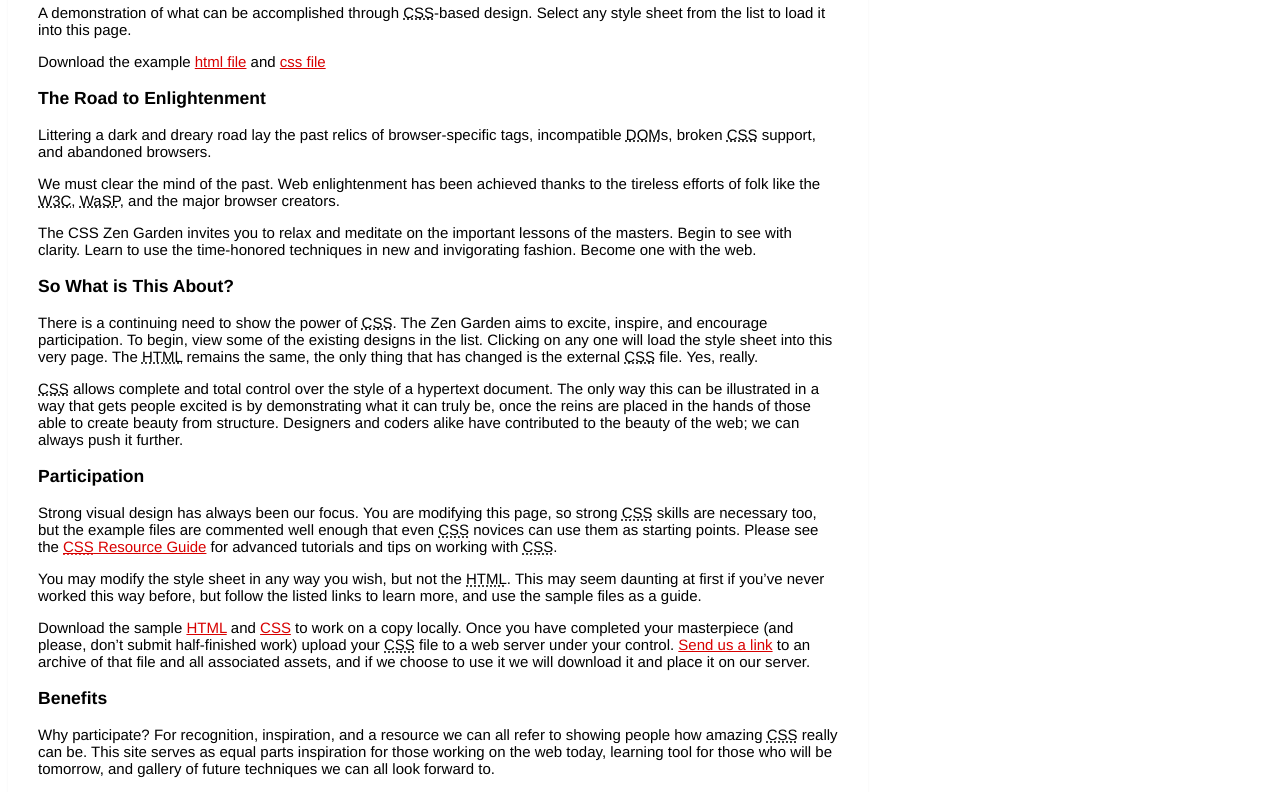
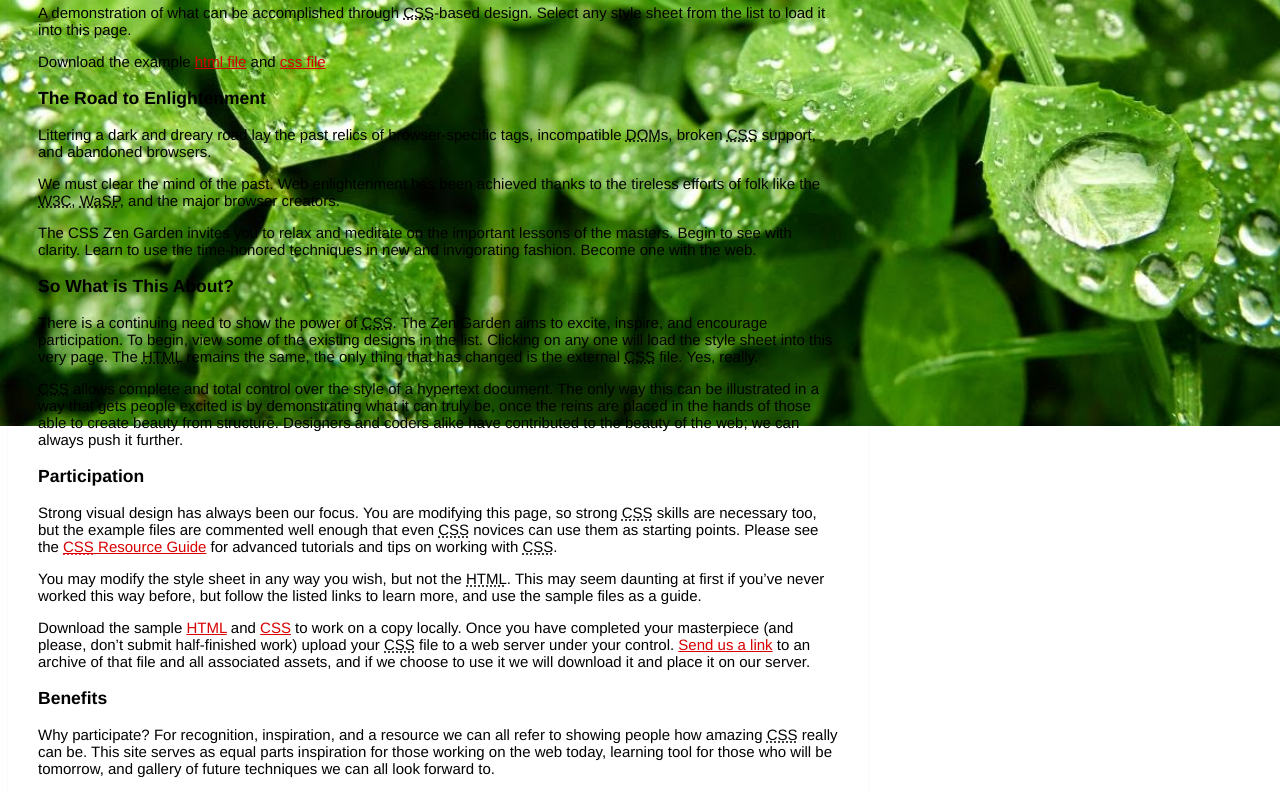
Before and after one commit to Xiovera/CSSZenGarden, a plain HTML site: page index.html in a window 1280 px wide. Shown: the part 142-934 px from the top of the page. Drawn offline with Linux system fonts and the light colour scheme.

Commit message:
modifique background en css

```diff
--- a/style.css
+++ b/style.css
@@ -1,12 +1,11 @@
 
 body {
-	background: url(img/Rocio-condensacion.jpg);
+	  background: url(Rocio-condensacion.jpg);
     background-repeat: no-repeat;
     background-size: contain;
     background-attachment: fixed;
-    background-size: 100px;
-	font-size: 15px;
-	font-family: "Helvetica Neue", Helvetica, Arial, sans-serif;
+    font-size: 15px;
+	  font-family: "Helvetica Neue", Helvetica, Arial, sans-serif;
     box-shadow: 0 0 2px rgba(0, 0, 0, 0.06);
     max-width: 800px;
     padding: 2em 2em 4em;
@@ -15,7 +14,7 @@ h1, h2, h3, {
     color: #222;
     font-weight: 600;
     line-height: 1.3;
-    transition: all 2s;
+    transition: all; 3s;
 }
 ul {
   list-style: none;
```
